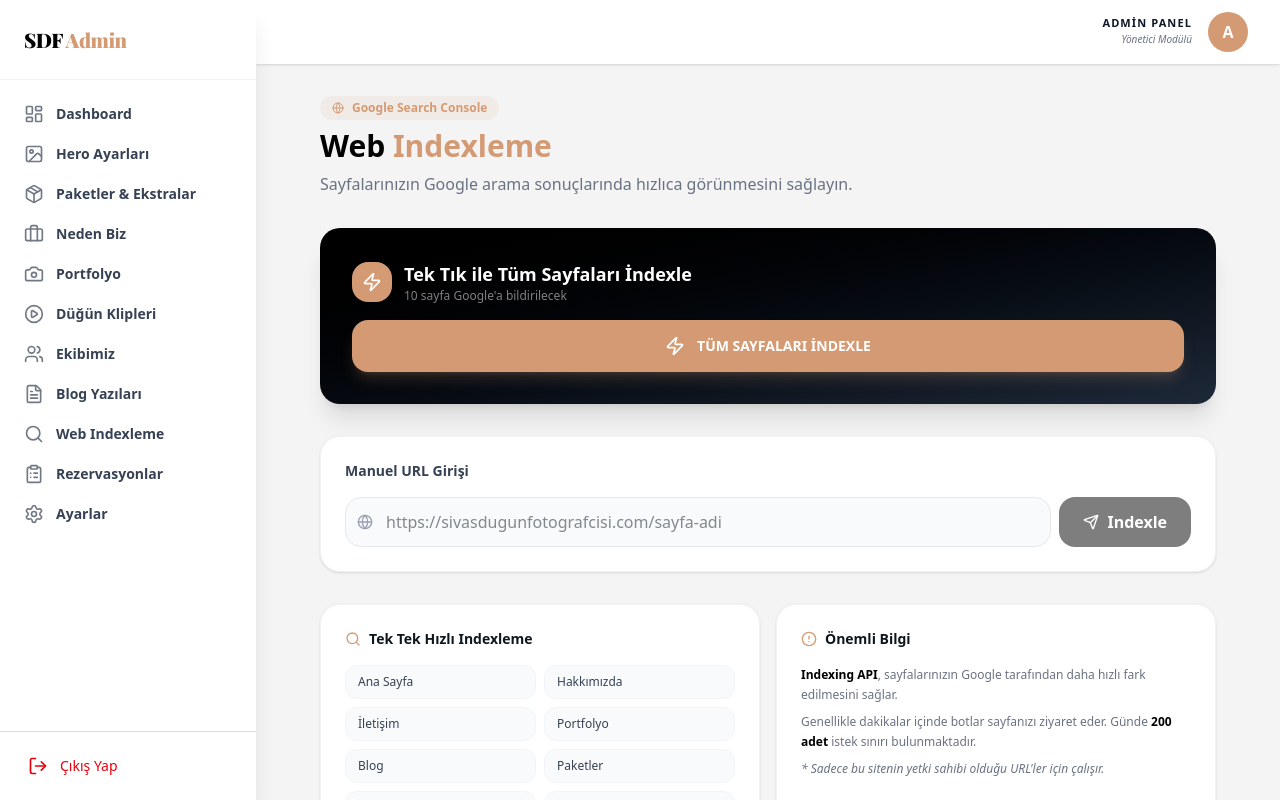
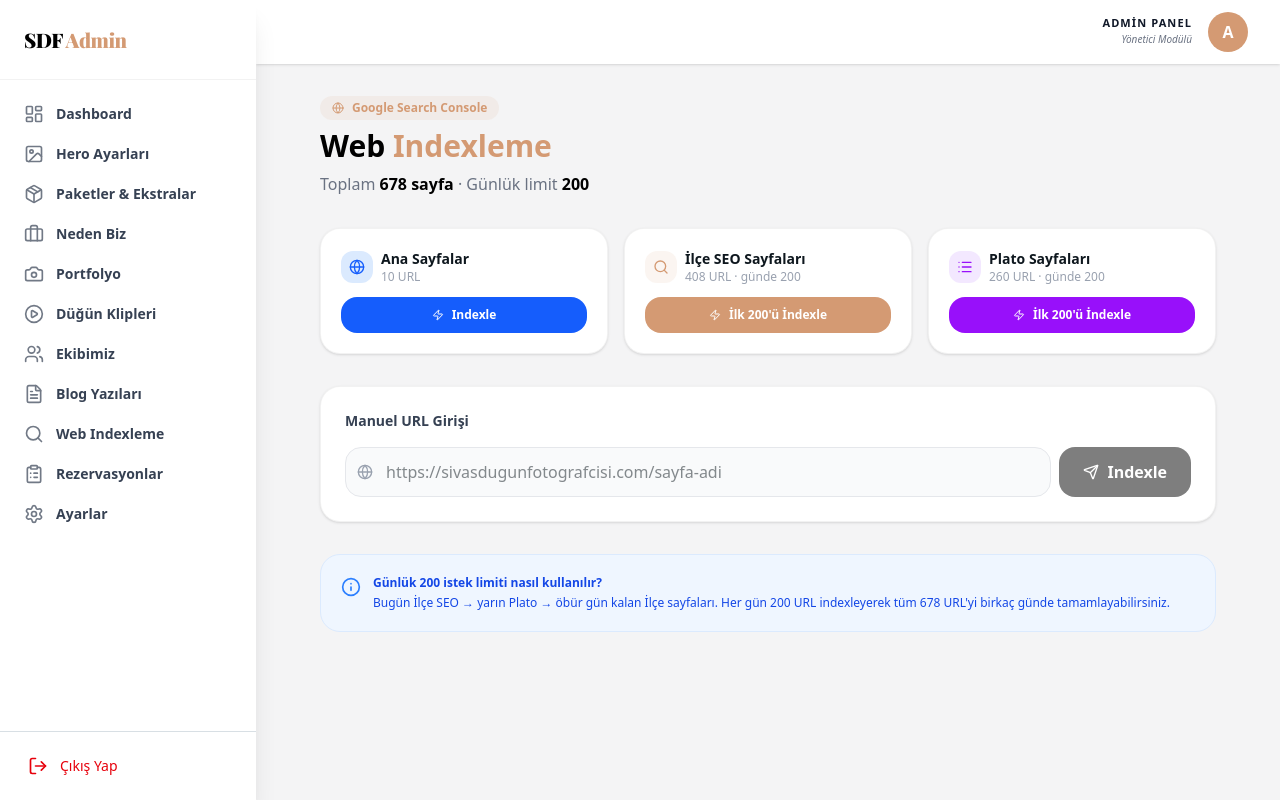
Before and after one commit to medyacimen-afk/site1, a Next.js app: page /admin/indexing in a window 1280 px wide. Built offline with nearby package versions, Linux system fonts and the light colour scheme; a web font is replaced by a local one.

Commit message:
fix: indexing 500+ URL, detayli hata mesajlari, grup bazli batch indexleme

```diff
--- a/src/app/admin/indexing/page.tsx
+++ b/src/app/admin/indexing/page.tsx
@@ -1,30 +1,81 @@
 "use client"
-import React, { useState } from 'react'
-import { Send, CheckCircle2, AlertCircle, Loader2, Globe, Search, Zap } from 'lucide-react'
+import React, { useState, useMemo } from 'react'
+import { Send, CheckCircle2, AlertCircle, Loader2, Globe, Search, Zap, List, Info } from 'lucide-react'
 import { toast } from 'sonner'
+import { districts, services, plateaus, plateauQueries, slugify } from '@/lib/seo-data'
 
-const allPages = [
-    { name: 'Ana Sayfa', url: 'https://sivasdugunfotografcisi.com/' },
-    { name: 'Hakkımızda', url: 'https://sivasdugunfotografcisi.com/about' },
-    { name: 'İletişim', url: 'https://sivasdugunfotografcisi.com/contact' },
-    { name: 'Portfolyo', url: 'https://sivasdugunfotografcisi.com/portfolio' },
-    { name: 'Blog', url: 'https://sivasdugunfotografcisi.com/blog' },
-    { name: 'Paketler', url: 'https://sivasdugunfotografcisi.com/packages' },
-    { name: 'Online Rezervasyon', url: 'https://sivasdugunfotografcisi.com/online-rezervasyon' },
-    { name: 'Videolar', url: 'https://sivasdugunfotografcisi.com/videos' },
-    { name: 'Gizlilik Politikası', url: 'https://sivasdugunfotografcisi.com/gizlilik-politikasi' },
-    { name: 'Kullanım Koşulları', url: 'https://sivasdugunfotografcisi.com/kullanim-kosullari' },
-]
+const BASE_URL = 'https://sivasdugunfotografcisi.com'
+const DAILY_LIMIT = 200
+
+// Tüm URL'leri üret
+function generateAllUrls(): { name: string; url: string; group: string }[] {
+    const urls: { name: string; url: string; group: string }[] = []
+
+    // 1. Ana sayfalar
+    const mainPages = [
+        { name: 'Ana Sayfa', url: `${BASE_URL}/` },
+        { name: 'Hakkımızda', url: `${BASE_URL}/about` },
+        { name: 'İletişim', url: `${BASE_URL}/contact` },
+        { name: 'Portfolyo', url: `${BASE_URL}/portfolio` },
+        { name: 'Blog', url: `${BASE_URL}/blog` },
+        { name: 'Paketler', url: `${BASE_URL}/packages` },
+        { name: 'Online Rezervasyon', url: `${BASE_URL}/online-rezervasyon` },
+        { name: 'Videolar', url: `${BASE_URL}/videos` },
+        { name: 'Gizlilik Politikası', url: `${BASE_URL}/gizlilik-politikasi` },
+        { name: 'Kullanım Koşulları', url: `${BASE_URL}/kullanim-kosullari` },
+    ]
+    mainPages.forEach(p => urls.push({ ...p, group: 'Ana Sayfalar' }))
+
+    // 2. İlçe + Hizmet kombinasyonları
+    districts.forEach(district => {
+        services.forEach(service => {
+            urls.push({
+                name: `${district.name} ${service.name}`,
+                url: `${BASE_URL}/${slugify(district.name)}-${service.id}`,
+                group: 'İlçe SEO Sayfaları'
+            })
+        })
+    })
+
+    // 3. Plato sayfaları
+    plateaus.forEach(plateau => {
+        urls.push({
+            name: plateau.name,
+            url: `${BASE_URL}/${plateau.id}`,
+            group: 'Plato Sayfaları'
+        })
+        plateauQueries.forEach(query => {
+            urls.push({
+                name: `${plateau.name} - ${query.name}`,
+                url: `${BASE_URL}/${plateau.id}-${query.id}`,
+                group: 'Plato SEO Sayfaları'
+            })
+        })
+    })
+
+    return urls
+}
 
 export default function IndexingPage() {
     const [url, setUrl] = useState('')
     const [loading, setLoading] = useState(false)
     const [bulkLoading, setBulkLoading] = useState(false)
+    const [bulkProgress, setBulkProgress] = useState(0)
+    const [bulkTotal, setBulkTotal] = useState(0)
     const [results, setResults] = useState<any[]>([])
+    const [activeGroup, setActiveGroup] = useState<string>('Ana Sayfalar')
+    const [errorDetail, setErrorDetail] = useState<string | null>(null)
 
-    const handleIndex = async (targetUrl: string) => {
-        if (!targetUrl) return;
-        setLoading(true)
+    const allUrls = useMemo(() => generateAllUrls(), [])
+    const groups = useMemo(() => {
+        const g: { [key: string]: number } = {}
+        allUrls.forEach(u => { g[u.group] = (g[u.group] || 0) + 1 })
+        return g
+    }, [allUrls])
+
+    const handleIndex = async (targetUrl: string, silent = false) => {
+        if (!targetUrl) return false;
+        if (!silent) setLoading(true)
         try {
             const res = await fetch('/api/admin/indexing', {
                 method: 'POST',
@@ -33,50 +84,60 @@ export default function IndexingPage() {
             })
             const data = await res.json()
             if (data.success) {
-                toast.success(`✓ ${targetUrl} kuyruğa eklendi.`)
-                setResults(prev => [{ url: targetUrl, status: 'success', time: new Date().toLocaleTimeString(), data: data.data }, ...prev])
+                if (!silent) toast.success(`✓ Kuyruğa eklendi.`)
+                setResults(prev => [{ url: targetUrl, status: 'success', time: new Date().toLocaleTimeString() }, ...prev])
+                return true
             } else {
-                toast.error(data.error || 'Bir hata oluştu')
-                setResults(prev => [{ url: targetUrl, status: 'error', error: data.error, time: new Date().toLocaleTimeString() }, ...prev])
+                const errMsg = data.error || 'Hata'
+                if (!silent) {
+                    toast.error(errMsg)
+                    setErrorDetail(errMsg + (data.hint ? `\n\nİpucu: ${data.hint}` : ''))
+                }
+                setResults(prev => [{ url: targetUrl, status: 'error', error: errMsg, time: new Date().toLocaleTimeString() }, ...prev])
+                return false
             }
         } catch (error) {
-            toast.error('Bağlantı hatası')
+            if (!silent) toast.error('Bağlantı hatası')
             setResults(prev => [{ url: targetUrl, status: 'error', error: 'Bağlantı hatası', time: new Date().toLocaleTimeString() }, ...prev])
+            return false
         } finally {
-            setLoading(false)
+            if (!silent) setLoading(false)
         }
     }
 
-    const handleBulkIndex = async () => {
+    const handleBulkIndex = async (urlList: { url: string }[], label: string) => {
+        const batch = urlList.slice(0, DAILY_LIMIT)
         setBulkLoading(true)
-        toast.info(`${allPages.length} sayfa indexleniyor...`)
-        let success = 0
-        let fail = 0
-        for (const page of allPages) {
-            try {
-                const res = await fetch('/api/admin/indexing', {
-                    method: 'POST',
-                    headers: { 'Content-Type': 'application/json' },
-                    body: JSON.stringify({ url: page.url, type: 'URL_UPDATED' })
-                })
-                const data = await res.json()
-                if (data.success) {
-                    success++
-                    setResults(prev => [{ url: page.url, status: 'success', time: new Date().toLocaleTimeString() }, ...prev])
-                } else {
-                    fail++
-                    setResults(prev => [{ url: page.url, status: 'error', error: data.error, time: new Date().toLocaleTimeString() }, ...prev])
-                }
-            } catch {
-                fail++
-                setResults(prev => [{ url: page.url, status: 'error', error: 'Bağlantı hatası', time: new Date().toLocaleTimeString() }, ...prev])
+        setBulkProgress(0)
+        setBulkTotal(batch.length)
+        setErrorDetail(null)
+        toast.info(`${batch.length} URL indexleniyor...`)
+
+        let success = 0, fail = 0
+        for (let i = 0; i < batch.length; i++) {
+            const ok = await handleIndex(batch[i].url, true)
+            ok ? success++ : fail++
+            setBulkProgress(i + 1)
+            // Rate limit koruması
+            await new Promise(r => setTimeout(r, 300))
+            // İlk hata varsa detayı göster
+            if (!ok && fail === 1) {
+                const lastResult = results[0]
+                if (lastResult?.error) setErrorDetail(lastResult.error)
             }
-            // Rate limit - her istek arası 300ms bekle
-            await new Promise(r => setTimeout(r, 300))
         }
+
         setBulkLoading(false)
-        toast.success(`Toplu indexleme tamamlandı: ${success} başarılı, ${fail} hatalı`)
+        if (success > 0) {
+            toast.success(`✅ ${label}: ${success} başarılı, ${fail} hatalı`)
+        } else {
+            toast.error(`❌ Tüm istekler başarısız. Hata detayına bakın.`)
+        }
     }
+
+    const mainPageUrls = allUrls.filter(u => u.group === 'Ana Sayfalar')
+    const districtUrls = allUrls.filter(u => u.group === 'İlçe SEO Sayfaları')
+    const plateauUrls = allUrls.filter(u => u.group !== 'Ana Sayfalar' && u.group !== 'İlçe SEO Sayfaları')
 
     return (
         <div className="max-w-4xl mx-auto space-y-8 animate-in fade-in duration-500">
@@ -87,41 +148,118 @@ export default function IndexingPage() {
                     Google Search Console
                 </div>
                 <h1 className="text-3xl font-black text-black">Web <span className="text-[#D49A73]">Indexleme</span></h1>
-                <p className="text-gray-500">Sayfalarınızın Google arama sonuçlarında hızlıca görünmesini sağlayın.</p>
+                <p className="text-gray-500">Toplam <span className="font-bold text-black">{allUrls.length} sayfa</span> · Günlük limit <span className="font-bold text-black">{DAILY_LIMIT}</span></p>
             </div>
 
-            {/* TEK TIK TOPLU INDEXLEME */}
-            <div className="bg-gradient-to-br from-black to-gray-800 p-8 rounded-2xl shadow-xl text-white space-y-4">
-                <div className="flex items-center gap-3">
-                    <div className="w-10 h-10 bg-[#D49A73] rounded-xl flex items-center justify-center">
-                        <Zap className="w-5 h-5 text-white" />
-                    </div>
+            {/* Hata Detayı */}
+            {errorDetail && (
+                <div className="bg-red-50 border border-red-200 rounded-2xl p-5 flex gap-3">
+                    <AlertCircle className="w-5 h-5 text-red-500 shrink-0 mt-0.5" />
                     <div>
-                        <h2 className="font-black text-lg">Tek Tık ile Tüm Sayfaları İndexle</h2>
-                        <p className="text-white/50 text-xs">{allPages.length} sayfa Google'a bildirilecek</p>
+                        <p className="font-bold text-red-700 text-sm mb-1">Hata Detayı</p>
+                        <p className="text-red-600 text-xs whitespace-pre-line">{errorDetail}</p>
+                        {errorDetail.includes('GOOGLE_INDEXING_SERVICE_ACCOUNT') && (
+                            <div className="mt-3 p-3 bg-red-100 rounded-xl text-xs text-red-800 font-medium">
+                                <p className="font-black mb-1">✅ Çözüm:</p>
+                                <p>Vercel Dashboard → Projeniz → Settings → Environment Variables</p>
+                                <p className="mt-1">Key: <code className="bg-red-200 px-1 rounded">GOOGLE_INDEXING_SERVICE_ACCOUNT</code></p>
+                                <p>Value: .env.local dosyanızdaki JSON değerini yapıştırın</p>
+                            </div>
+                        )}
                     </div>
                 </div>
-                <button
-                    onClick={handleBulkIndex}
-                    disabled={bulkLoading}
-                    className="w-full bg-[#D49A73] hover:bg-[#c48a63] text-white py-4 rounded-xl font-black text-sm flex items-center justify-center gap-3 transition-all disabled:opacity-60 disabled:cursor-not-allowed shadow-lg shadow-[#D49A73]/20"
-                >
-                    {bulkLoading
-                        ? <><Loader2 className="w-5 h-5 animate-spin" /> İndexleniyor...</>
-                        : <><Zap className="w-5 h-5" /> TÜM SAYFALARI İNDEXLE</>
-                    }
-                </button>
+            )}
+
+            {/* Toplu Indexleme Butonları */}
+            <div className="grid grid-cols-1 md:grid-cols-3 gap-4">
+                {/* Ana Sayfalar */}
+                <div className="bg-white p-5 rounded-2xl border border-black/5 shadow-sm space-y-3">
+                    <div className="flex items-center gap-2">
+                        <div className="w-8 h-8 bg-blue-100 rounded-lg flex items-center justify-center">
+                            <Globe className="w-4 h-4 text-blue-600" />
+                        </div>
+                        <div>
+                            <p className="font-black text-sm">Ana Sayfalar</p>
+                            <p className="text-xs text-gray-400">{mainPageUrls.length} URL</p>
+                        </div>
+                    </div>
+                    <button
+                        onClick={() => handleBulkIndex(mainPageUrls, 'Ana Sayfalar')}
+                        disabled={bulkLoading}
+                        className="w-full bg-blue-600 text-white py-2.5 rounded-xl font-bold text-xs flex items-center justify-center gap-2 hover:bg-blue-700 disabled:opacity-50 transition-all"
+                    >
+                        <Zap className="w-3 h-3" /> Indexle
+                    </button>
+                </div>
+
+                {/* İlçe SEO Sayfaları */}
+                <div className="bg-white p-5 rounded-2xl border border-black/5 shadow-sm space-y-3">
+                    <div className="flex items-center gap-2">
+                        <div className="w-8 h-8 bg-[#D49A73]/10 rounded-lg flex items-center justify-center">
+                            <Search className="w-4 h-4 text-[#D49A73]" />
+                        </div>
+                        <div>
+                            <p className="font-black text-sm">İlçe SEO Sayfaları</p>
+                            <p className="text-xs text-gray-400">{districtUrls.length} URL · günde 200</p>
+                        </div>
+                    </div>
+                    <button
+                        onClick={() => handleBulkIndex(districtUrls, 'İlçe SEO')}
+                        disabled={bulkLoading}
+                        className="w-full bg-[#D49A73] text-white py-2.5 rounded-xl font-bold text-xs flex items-center justify-center gap-2 hover:bg-[#c48a63] disabled:opacity-50 transition-all"
+                    >
+                        <Zap className="w-3 h-3" /> İlk 200'ü İndexle
+                    </button>
+                </div>
+
+                {/* Plato Sayfaları */}
+                <div className="bg-white p-5 rounded-2xl border border-black/5 shadow-sm space-y-3">
+                    <div className="flex items-center gap-2">
+                        <div className="w-8 h-8 bg-purple-100 rounded-lg flex items-center justify-center">
+                            <List className="w-4 h-4 text-purple-600" />
+                        </div>
+                        <div>
+                            <p className="font-black text-sm">Plato Sayfaları</p>
+                            <p className="text-xs text-gray-400">{plateauUrls.length} URL · günde 200</p>
+                        </div>
+                    </div>
+                    <button
+                        onClick={() => handleBulkIndex(plateauUrls, 'Plato Sayfaları')}
+                        disabled={bulkLoading}
+                        className="w-full bg-purple-600 text-white py-2.5 rounded-xl font-bold text-xs flex items-center justify-center gap-2 hover:bg-purple-700 disabled:opacity-50 transition-all"
+                    >
+                        <Zap className="w-3 h-3" /> İlk 200'ü İndexle
+                    </button>
+                </div>
             </div>
 
-            {/* Manual Entry */}
+            {/* Progress Bar */}
+            {bulkLoading && (
+                <div className="bg-white p-5 rounded-2xl border border-black/5 shadow-sm space-y-3">
+                    <div className="flex justify-between text-sm">
+                        <span className="font-bold text-black flex items-center gap-2">
+                            <Loader2 className="w-4 h-4 animate-spin text-[#D49A73]" />
+                            İndexleniyor...
+                        </span>
+                        <span className="font-black text-[#D49A73]">{bulkProgress} / {bulkTotal}</span>
+                    </div>
+                    <div className="w-full bg-gray-100 rounded-full h-2">
+                        <div
+                            className="bg-[#D49A73] h-2 rounded-full transition-all duration-300"
+                            style={{ width: `${(bulkProgress / bulkTotal) * 100}%` }}
+                        />
+                    </div>
+                </div>
+            )}
+
+            {/* Manuel Giriş */}
             <div className="bg-white p-6 rounded-2xl shadow-sm border border-black/5 space-y-4">
                 <label className="block text-sm font-bold text-gray-700">Manuel URL Girişi</label>
                 <div className="flex gap-2">
                     <div className="relative flex-1">
                         <Globe className="absolute left-3 top-1/2 -translate-y-1/2 w-4 h-4 text-gray-400" />
                         <input
-                            type="text"
-                            value={url}
+                            type="text" value={url}
                             onChange={(e) => setUrl(e.target.value)}
                             onKeyDown={(e) => e.key === 'Enter' && handleIndex(url)}
                             placeholder="https://sivasdugunfotografcisi.com/sayfa-adi"
@@ -129,9 +267,8 @@ export default function IndexingPage() {
                         />
                     </div>
                     <button
-                        onClick={() => handleIndex(url)}
-                        disabled={loading || !url}
-                        className="bg-black text-white px-6 py-3 rounded-xl font-bold flex items-center gap-2 hover:bg-gray-800 disabled:opacity-50 disabled:cursor-not-allowed transition-all"
+                        onClick={() => handleIndex(url)} disabled={loading || !url}
+                        className="bg-black text-white px-6 py-3 rounded-xl font-bold flex items-center gap-2 hover:bg-gray-800 disabled:opacity-50 transition-all"
                     >
                         {loading ? <Loader2 className="w-4 h-4 animate-spin" /> : <Send className="w-4 h-4" />}
                         Indexle
@@ -139,64 +276,36 @@ export default function IndexingPage() {
                 </div>
             </div>
 
-            {/* Quick Links & Info */}
-            <div className="grid grid-cols-1 md:grid-cols-2 gap-4">
-                <div className="bg-white p-6 rounded-2xl shadow-sm border border-black/5 space-y-4">
-                    <h3 className="font-bold flex items-center gap-2 text-sm">
-                        <Search className="w-4 h-4 text-[#D49A73]" />
-                        Tek Tek Hızlı Indexleme
-                    </h3>
-                    <div className="grid grid-cols-2 gap-2">
-                        {allPages.map((page) => (
-                            <button
-                                key={page.url}
-                                onClick={() => handleIndex(page.url)}
-                                disabled={loading || bulkLoading}
-                                className="text-left px-3 py-2 text-xs bg-gray-50 hover:bg-gray-100 rounded-lg border border-gray-100 transition-colors font-medium text-gray-700 disabled:opacity-50"
-                            >
-                                {page.name}
-                            </button>
-                        ))}
-                    </div>
-                </div>
-
-                <div className="bg-white p-6 rounded-2xl shadow-sm border border-black/5 space-y-4">
-                    <h3 className="font-bold flex items-center gap-2 text-sm">
-                        <AlertCircle className="w-4 h-4 text-[#D49A73]" />
-                        Önemli Bilgi
-                    </h3>
-                    <div className="space-y-2 text-xs text-gray-500 leading-relaxed">
-                        <p><span className="font-bold text-black">Indexing API</span>, sayfalarınızın Google tarafından daha hızlı fark edilmesini sağlar.</p>
-                        <p>Genellikle dakikalar içinde botlar sayfanızı ziyaret eder. Günde <span className="font-bold text-black">200 adet</span> istek sınırı bulunmaktadır.</p>
-                        <p className="italic">* Sadece bu sitenin yetki sahibi olduğu URL'ler için çalışır.</p>
-                    </div>
+            {/* Bilgi Notu */}
+            <div className="bg-blue-50 border border-blue-100 rounded-2xl p-5 flex gap-3">
+                <Info className="w-5 h-5 text-blue-500 shrink-0 mt-0.5" />
+                <div className="text-xs text-blue-700 space-y-1">
+                    <p className="font-bold">Günlük 200 istek limiti nasıl kullanılır?</p>
+                    <p>Bugün İlçe SEO → yarın Plato → öbür gün kalan İlçe sayfaları. Her gün 200 URL indexleyerek tüm {allUrls.length} URL'yi birkaç günde tamamlayabilirsiniz.</p>
                 </div>
             </div>
 
-            {/* Results Table */}
+            {/* Sonuçlar */}
             {results.length > 0 && (
                 <div className="bg-white rounded-2xl shadow-sm border border-black/5 overflow-hidden">
                     <div className="p-4 border-b border-black/5 bg-gray-50/50 flex justify-between items-center">
-                        <h3 className="font-bold text-sm">Son İşlemler</h3>
+                        <h3 className="font-bold text-sm">
+                            Son İşlemler
+                            <span className="ml-2 text-green-600">{results.filter(r => r.status === 'success').length} ✓</span>
+                            <span className="ml-1 text-red-500">{results.filter(r => r.status === 'error').length} ✗</span>
+                        </h3>
                         <button onClick={() => setResults([])} className="text-xs text-gray-400 hover:text-red-500 transition-colors">Temizle</button>
                     </div>
-                    <div className="divide-y divide-black/5 max-h-[400px] overflow-y-auto">
+                    <div className="divide-y divide-black/5 max-h-[350px] overflow-y-auto">
                         {results.map((res, index) => (
-                            <div key={index} className="p-4 flex items-center justify-between text-sm">
-                                <div className="flex flex-col min-w-0 mr-4">
-                                    <span className="font-medium text-black truncate max-w-xs md:max-w-md">{res.url}</span>
-                                    <span className="text-[10px] text-gray-400">{res.time}</span>
-                                </div>
+                            <div key={index} className="px-4 py-3 flex items-center justify-between text-xs">
+                                <span className="font-medium text-black truncate max-w-xs mr-4">{res.url}</span>
                                 <div className="flex items-center gap-2 shrink-0">
-                                    {res.status === 'success' ? (
-                                        <span className="flex items-center gap-1 text-green-600 font-bold text-xs">
-                                            <CheckCircle2 className="w-3 h-3" /> Başarılı
-                                        </span>
-                                    ) : (
-                                        <span className="flex items-center gap-1 text-red-600 font-bold text-xs" title={res.error}>
-                                            <AlertCircle className="w-3 h-3" /> Hata
-                                        </span>
-                                    )}
+                                    <span className="text-gray-300">{res.time}</span>
+                                    {res.status === 'success'
+                                        ? <span className="text-green-600 font-bold flex items-center gap-1"><CheckCircle2 className="w-3 h-3" /> OK</span>
+                                        : <span className="text-red-500 font-bold flex items-center gap-1" title={res.error}><AlertCircle className="w-3 h-3" /> Hata</span>
+                                    }
                                 </div>
                             </div>
                         ))}
--- a/src/app/api/admin/indexing/route.ts
+++ b/src/app/api/admin/indexing/route.ts
@@ -11,10 +11,21 @@ export async function POST(request: Request) {
 
     const credentialsString = process.env.GOOGLE_INDEXING_SERVICE_ACCOUNT;
     if (!credentialsString) {
-      return NextResponse.json({ error: 'Google Indexing credentials not configured' }, { status: 500 });
+      return NextResponse.json({
+        error: 'GOOGLE_INDEXING_SERVICE_ACCOUNT ortam değişkeni Vercel\'e eklenmemiş! Vercel Dashboard > Settings > Environment Variables kısmına ekleyin.',
+        hint: 'env_missing'
+      }, { status: 500 });
     }
 
-    const credentials = JSON.parse(credentialsString);
+    let credentials;
+    try {
+      credentials = JSON.parse(credentialsString);
+    } catch (parseError) {
+      return NextResponse.json({
+        error: 'Service account JSON parse hatası. Vercel\'deki değeri kontrol edin.',
+        hint: 'json_parse_error'
+      }, { status: 500 });
+    }
 
     const auth = new google.auth.JWT({
       email: credentials.client_email,
@@ -39,9 +50,17 @@ export async function POST(request: Request) {
     });
   } catch (error: any) {
     console.error('Indexing API Error:', error);
+
+    // Google API'den gelen spesifik hata mesajları
+    const googleError = error.response?.data?.error;
+    const errorMessage = googleError?.message || error.message || 'Internal Server Error';
+    const errorCode = googleError?.code || error.code;
+
     return NextResponse.json({
-      error: error.message || 'Internal Server Error',
-      details: error.response?.data || null
+      error: errorMessage,
+      code: errorCode,
+      details: googleError || null,
+      hint: errorCode === 403 ? 'Google Search Console\'da bu siteyi sahip olarak doğrulamanız gerekiyor.' : null
     }, { status: 500 });
   }
 }
```
